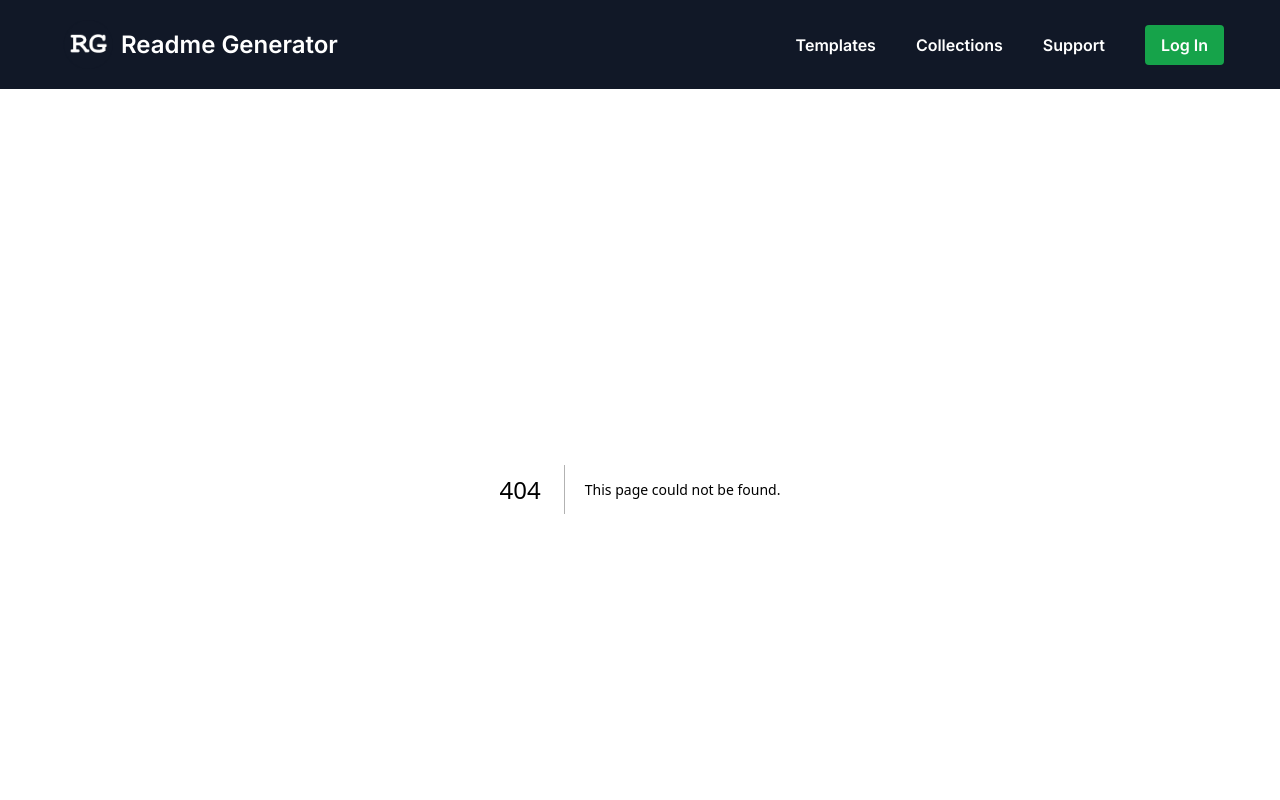
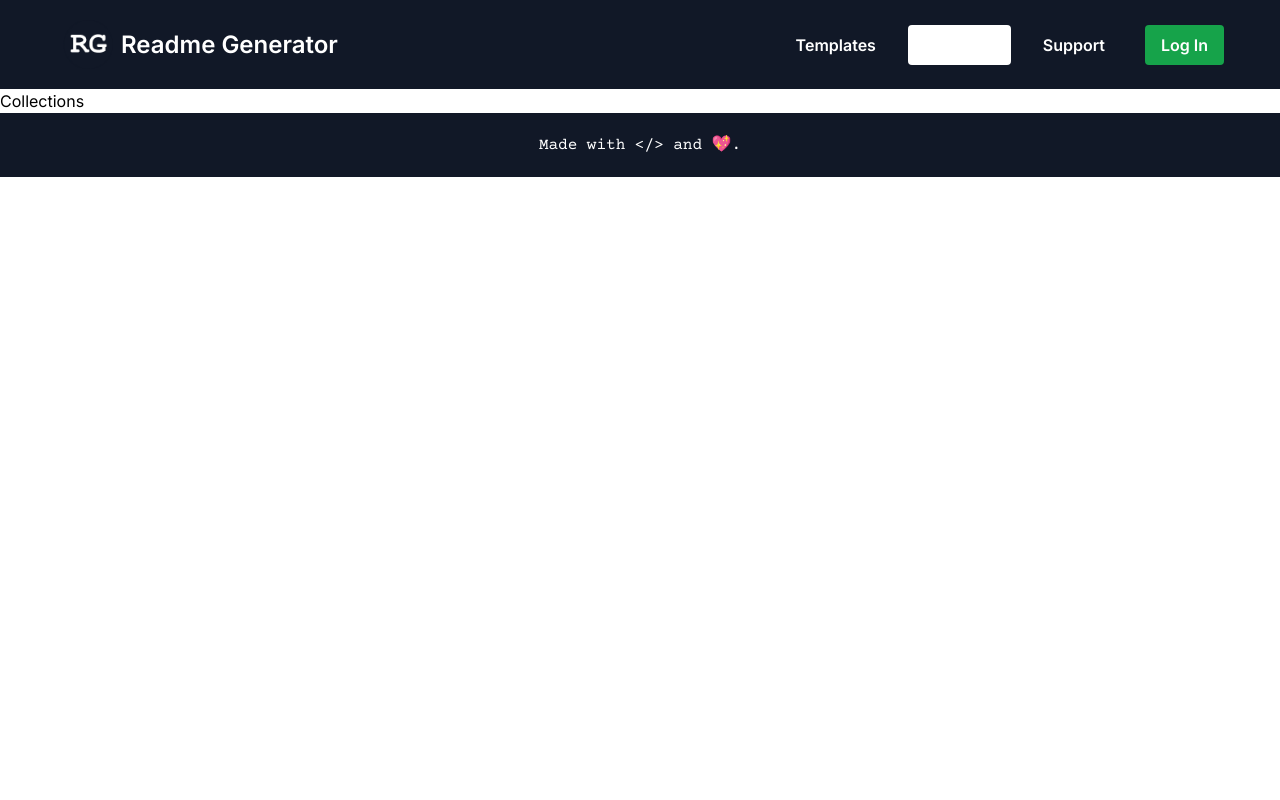
Before and after one commit to henilshahdev/nextjs-readme-builder, a Next.js app: page /collections in a window 1280 px wide. Before the commit this address had no page. Shown: the top 800 px of the page. Built offline with nearby package versions, Linux system fonts and the light colour scheme.

Commit message:
Initialized Routes and Added Pages

```diff
--- /dev/null
+++ b/app/collections/page.tsx
@@ -0,0 +1,9 @@
+const Collections = () => {
+	return (
+		<>
+			<h1>Collections</h1>
+		</>
+	);
+};
+
+export default Collections;
--- /dev/null
+++ b/app/support/page.tsx
@@ -0,0 +1,9 @@
+const Support = () => {
+	return (
+		<>
+			<h1>Support</h1>
+		</>
+	);
+};
+
+export default Support;
--- /dev/null
+++ b/app/templates/page.tsx
@@ -0,0 +1,9 @@
+const Templates = () => {
+	return (
+		<>
+			<h1>Templates</h1>
+		</>
+	);
+};
+
+export default Templates;
--- a/components/Navbar.tsx
+++ b/components/Navbar.tsx
@@ -1,19 +1,36 @@
 "use client";
+
+import { usePathname } from "next/navigation";
+import Link from "next/link";
 
 import Image from "next/image";
 import { useState } from "react";
 
 const Navbar = () => {
+	const pathname = usePathname();
+
 	const [isNavOpen, setIsNavOpen] = useState(false);
+
+	const navLinks = [
+		{ linkText: "Templates", routePath: "/templates" },
+		{ linkText: "Collections", routePath: "/collections" },
+		{ linkText: "Support", routePath: "/support" },
+	];
 
 	return (
 		<div className="bg-gray-900">
 			<header className="max-w-[1200px] mx-auto sm:flex sm:justify-between sm:px-4 sm:py-3">
 				<div className="flex items-center justify-between px-4 py-3 sm:p-0">
-					<div className="flex items-center text-white font-semibold text-2xl">
+					<Link
+						onClick={() => {
+							setIsNavOpen(false);
+						}}
+						href="/"
+						className="flex items-center text-white font-semibold text-2xl"
+					>
 						<Image priority src="/assets/rg_logo.png" width={65} height={65} alt="Readme Generator" />
 						<p className="hidden md:block">Readme Generator</p>
-					</div>
+					</Link>
 					<div className="sm:hidden me-2">
 						<button
 							onClick={() => {
@@ -33,24 +50,20 @@ const Navbar = () => {
 					</div>
 				</div>
 				<div className={`${isNavOpen ? "block px-5 pt-2 pb-4" : "hidden"} sm:flex sm:p-0 sm:items-center`}>
-					<a
-						href="#"
-						className="block px-2 py-2 mt-0  sm-mt-0 text-white font-semibold rounded hover:bg-gray-700"
-					>
-						Templates
-					</a>
-					<a
-						href="#"
-						className="block px-2 py-2 mt-2 md:mt-0 sm:ml-3 md:ml-6 text-white font-semibold rounded hover:bg-gray-700"
-					>
-						Collections
-					</a>
-					<a
-						href="#"
-						className="block px-2 py-2 mt-2 md:mt-0 sm:ml-3 md:ml-6 text-white font-semibold rounded hover:bg-gray-700"
-					>
-						Support
-					</a>
+					{navLinks.map((navLink, index) => (
+						<Link
+							onClick={() => {
+								setIsNavOpen(false);
+							}}
+							key={index}
+							className={`block px-2 py-2 mt-0 sm-mt-0 sm:ml-3 md:ml-6 text-white font-semibold rounded hover:bg-gray-700 link ${
+								pathname === navLink.routePath ? "bg-white text-gray-900" : ""
+							}`}
+							href={navLink.routePath}
+						>
+							{navLink.linkText}
+						</Link>
+					))}
 					<a
 						href="#"
 						className="block px-2 md:px-4 py-2 mt-2 md:mt-0 sm:ml-3 md:ml-8 text-white font-semibold rounded bg-green-600 hover:opacity-85"
```
